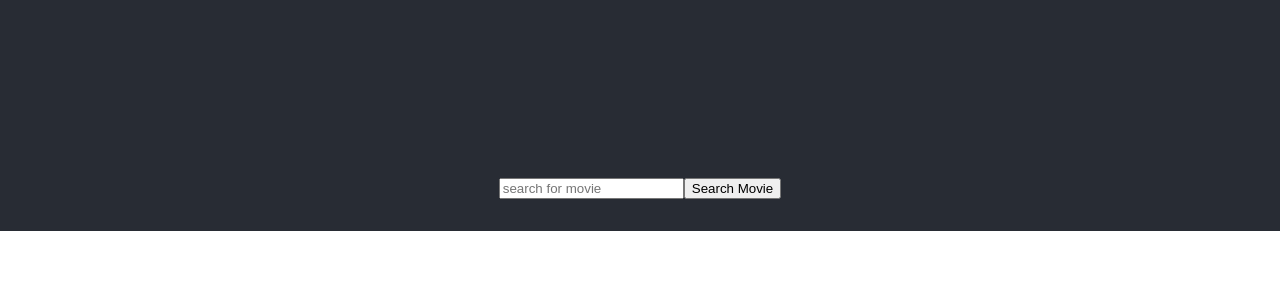
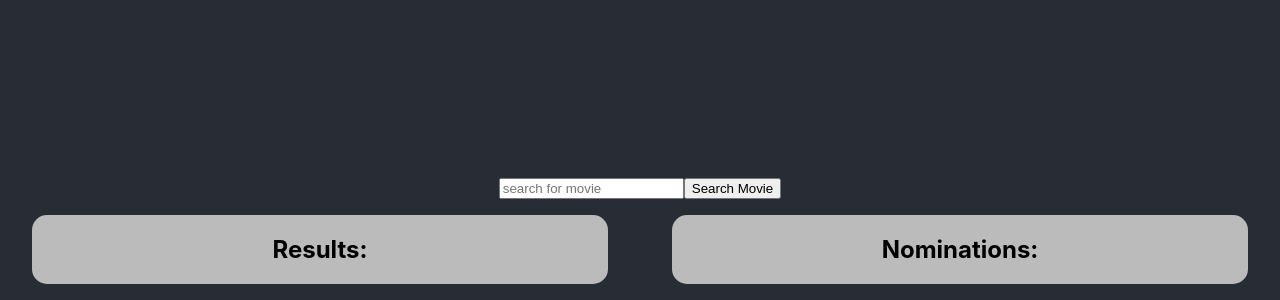
Before and after one commit to PetejStone/omdb, a React (Create React App) app: page / in a window 1280 px wide. Shown: the part 623-923 px from the top of the page. Before the commit the page ends 854 px from the top, so only its background shows below. Built offline with nearby package versions, Linux system fonts and the light colour scheme.

Commit message:
added nominations section

```diff
--- a/src/components/Main.css
+++ b/src/components/Main.css
@@ -25,5 +25,20 @@ h1 {
 
 .movie {
     margin: 10px;
+    display: flex;
+    flex-direction: row;
+    align-items: baseline;
+}
 
+.title {
+    margin-right: 1rem;
 }
+
+.nominate {
+    width: fit-content;
+    height: fit-content;
+    padding: 5px;
+    border-radius: 10px;
+    border: 1px solid #000;
+    cursor: pointer;
+}
--- a/src/components/Main.js
+++ b/src/components/Main.js
@@ -4,19 +4,45 @@ import './Main.css'
 import {useEffect, useState} from 'react'
 const Main = props => {
    const [data,setData] = useState('')
+   const [nominations,setNominations] = useState([])
 
-    useEffect(()=>{
+   let [count, setCount] = useState(0)
+
+   useEffect(()=>{
         setData(props.data.Search)
-    },[props.data])
+       /// setNominations(nominations)
+        // setCount(count)
+    },[props.data,nominations])
+
+    const handleClick = (movie) => {
+      setNominations(...[nominations],nominations.push(movie))
+    }
+
     return (
         <div className="main">
             <div className="results">
+                <h2>Results:</h2>
                 {
-                    data && data.map((movie,index) => <div className="movie" key={index}>Title:{movie.Title} ({movie.Year})</div>)
+                    data && data.map((movie,index) =>
+                    <div className="movie" key={index}>
+                        <h4 className="title">Title: {movie.Title} ({movie.Year})</h4>
+                        <button className="nominate" onClick={() => handleClick(movie)}>Nominate</button>
+                    </div>
+                    )
                 }
             </div>
 
             <div className="nominations">
+                <h2>Nominations:</h2>
+
+                {
+                    nominations && nominations.map((movie,index) =>
+                    <div className="movie" key={index}>
+                        <h4 className="title">Title: {movie.Title} ({movie.Year})</h4>
+                        <button className="nominate" onClick={() => handleClick(movie)}>Nominate</button>
+                    </div>
+                    )
+                }
 
             </div>
 
```
Also changed, not shown: 1 other file (tests, documents, lock files or other folders).
